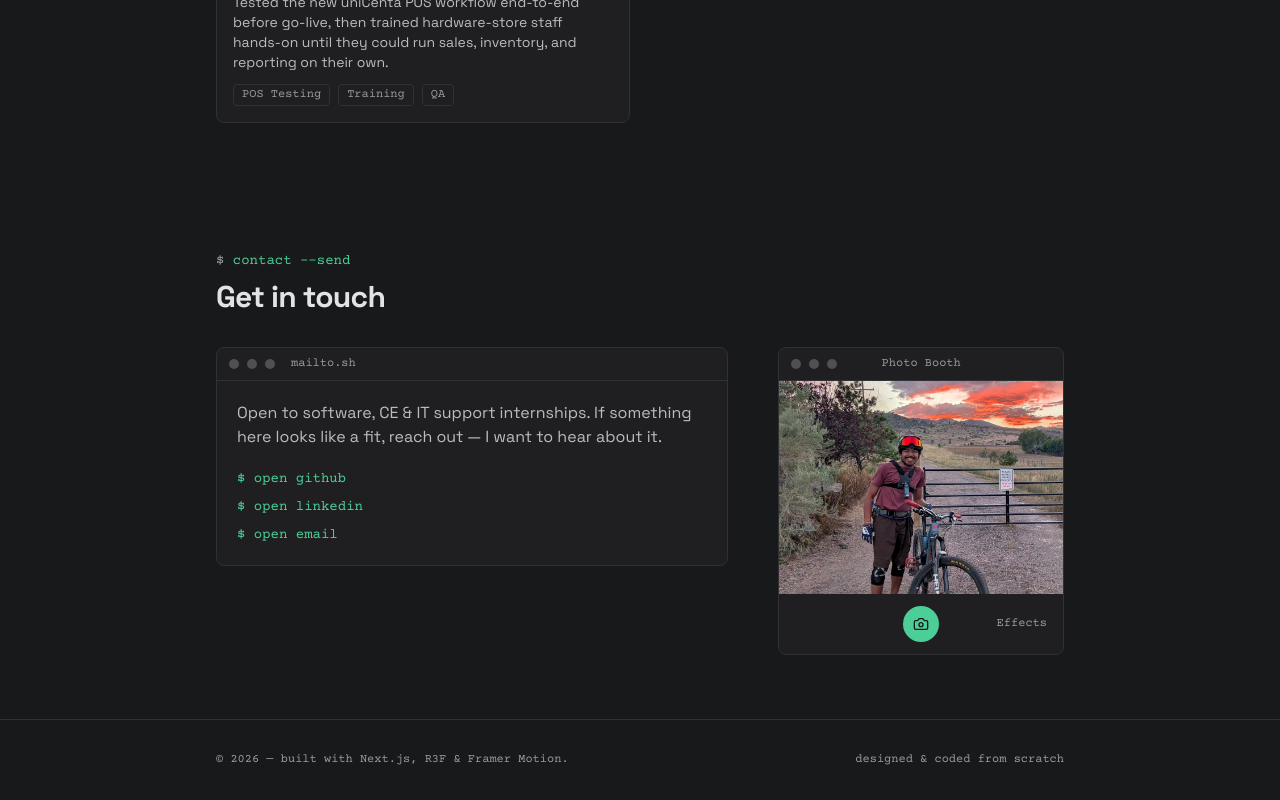
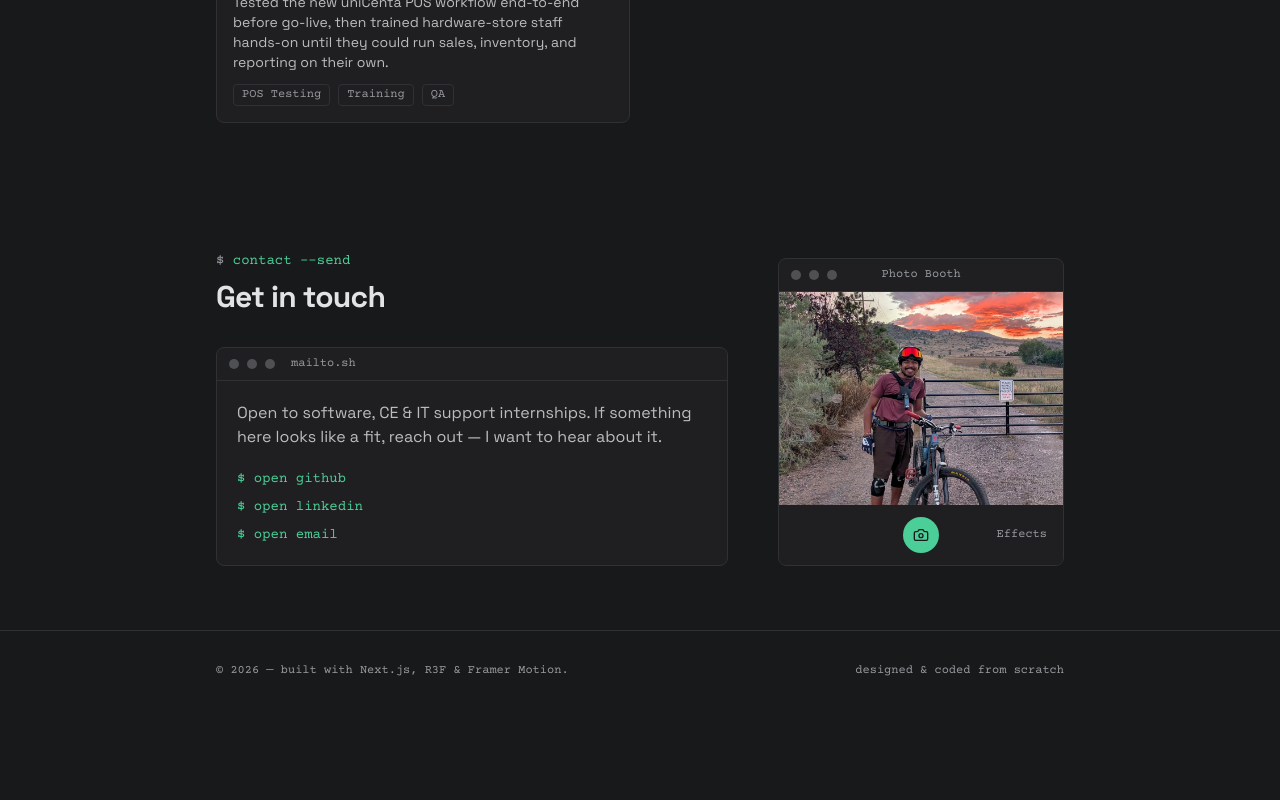
Before and after one commit to NaeemChakera/portfolio, a Next.js app: page / in a window 1280 px wide. Shown: the part 3510-4310 px from the top of the page. After the commit the page ends 4221 px from the top, so only its background shows below. Built offline with nearby package versions, Linux system fonts and the light colour scheme.

Commit message:
Moving Photo Booth Up in line with contact info

```diff
--- a/src/components/contact.tsx
+++ b/src/components/contact.tsx
@@ -32,7 +32,7 @@ export function Contact() {
           </TerminalFrame>
         </Reveal>
 
-        <Reveal delayMs={150}>
+        <Reveal delayMs={150} className="sm:-mt-[89px]">
               <PhotoBooth
                 photos={[
                   "/naeem-bike-photo.jpg",
```
